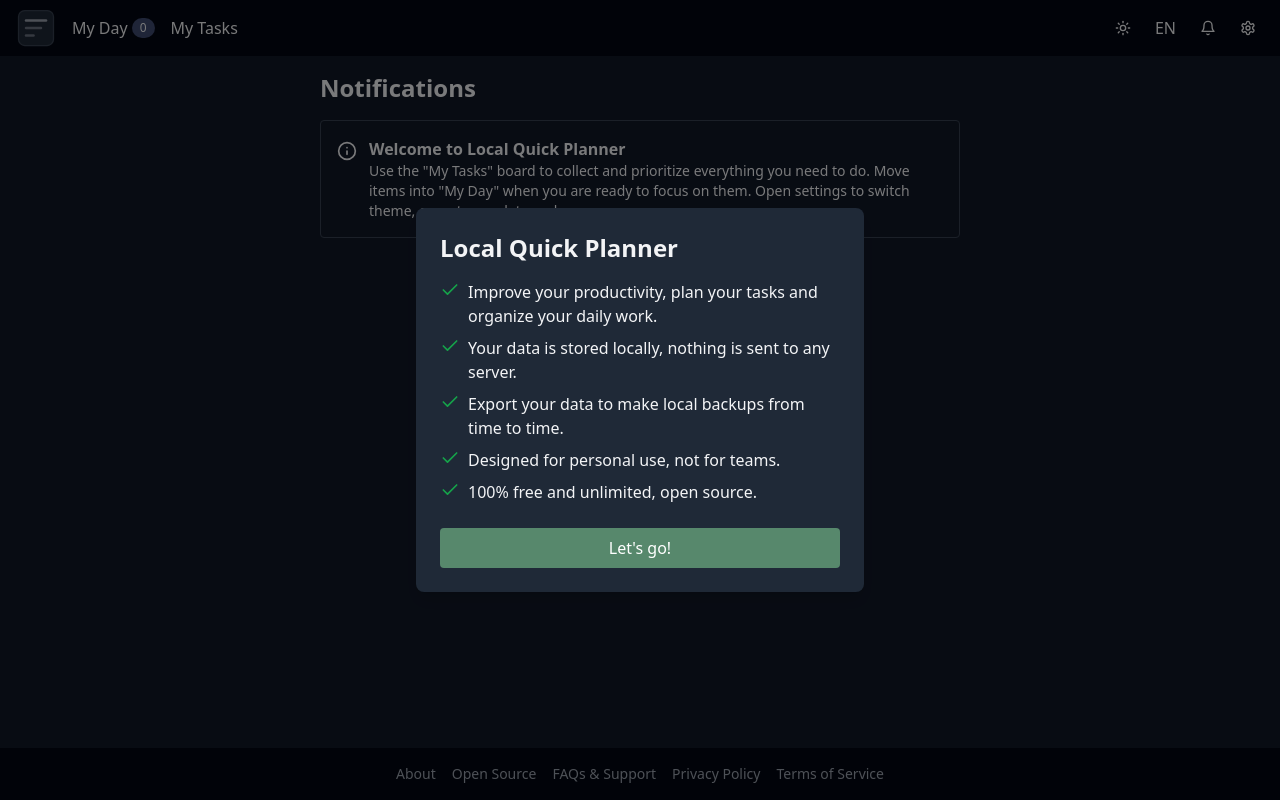
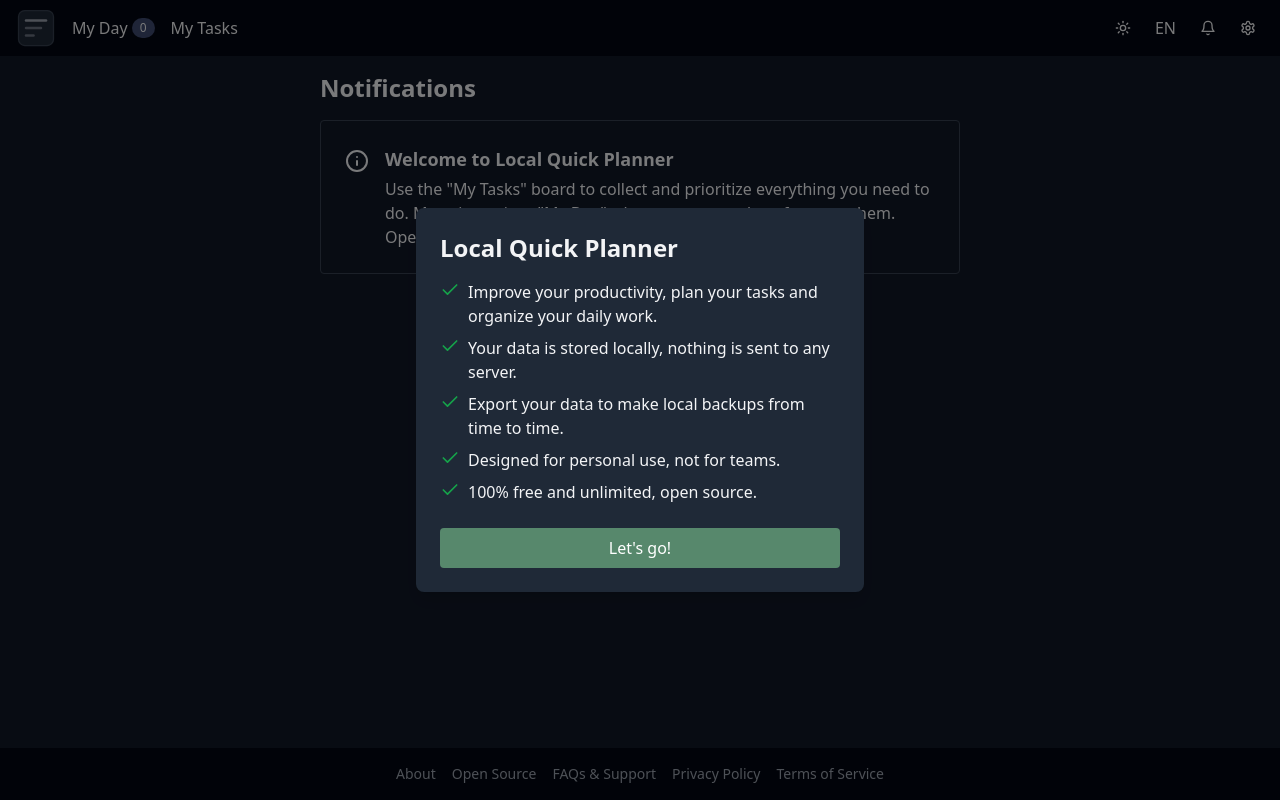
Before and after one commit to AntonioHCervantes/local-quick-planner, a Next.js app: page /notifications in a window 1280 px wide. Built offline with nearby package versions, Linux system fonts and the light colour scheme.

Commit message:
feat: Improve NotificationCard design and inclusive language
- Enhanced the visual design of Notification Cards with increased spacing, larger title, and full-width description.
- Updated the welcome notification title in Spanish (lib/i18n.tsx) to be gender-inclusive.

```diff
--- a/components/NotificationCard/NotificationCard.tsx
+++ b/components/NotificationCard/NotificationCard.tsx
@@ -18,18 +18,18 @@ export default function NotificationCard({ notification }: Props) {
         : Info;
 
   return (
-    <div className="rounded border border-gray-200 p-4 dark:border-gray-700">
-      <div className="flex items-start gap-3">
-        <Icon className="mt-1 h-5 w-5 flex-shrink-0" />
+    <div className="rounded border border-gray-200 p-6 dark:border-gray-700">
+      <div className="flex items-start gap-4">
+        <Icon className="mt-1 h-6 w-6 flex-shrink-0" />
         <div className="flex-1">
-          <h2 className="font-semibold">{t(notification.titleKey)}</h2>
-          <p className="text-sm">{t(notification.descriptionKey)}</p>
+          <h2 className="text-lg font-semibold">{t(notification.titleKey)}</h2>
+          <p className="text-base mt-1 w-full">{t(notification.descriptionKey)}</p>
           {notification.actionUrl && notification.actionLabelKey && (
             <a
               href={notification.actionUrl}
               target="_blank"
               rel="noopener noreferrer"
-              className="mt-2 inline-block rounded bg-blue-600 px-3 py-1 text-sm text-white hover:bg-blue-500"
+              className="mt-3 inline-block rounded bg-blue-600 px-3 py-1 text-sm text-white hover:bg-blue-500"
             >
               {t(notification.actionLabelKey)}
             </a>
--- a/lib/i18n.tsx
+++ b/lib/i18n.tsx
@@ -299,7 +299,7 @@ const translations: Record<Language, any> = {
       title: 'Notificaciones',
       empty: 'Sin notificaciones',
       welcome: {
-        title: 'Bienvenido a Local Quick Planner',
+        title: '¡Hola! Te damos la bienvenida a Local Quick Planner',
         description:
           'Usa el tablero "Mis Tareas" para reunir y priorizar todo lo que debes hacer. Pasa los elementos a "Mi Día" cuando quieras enfocarte en ellos. Abre los ajustes para cambiar el tema, exportar tus datos y más.',
       },
```
